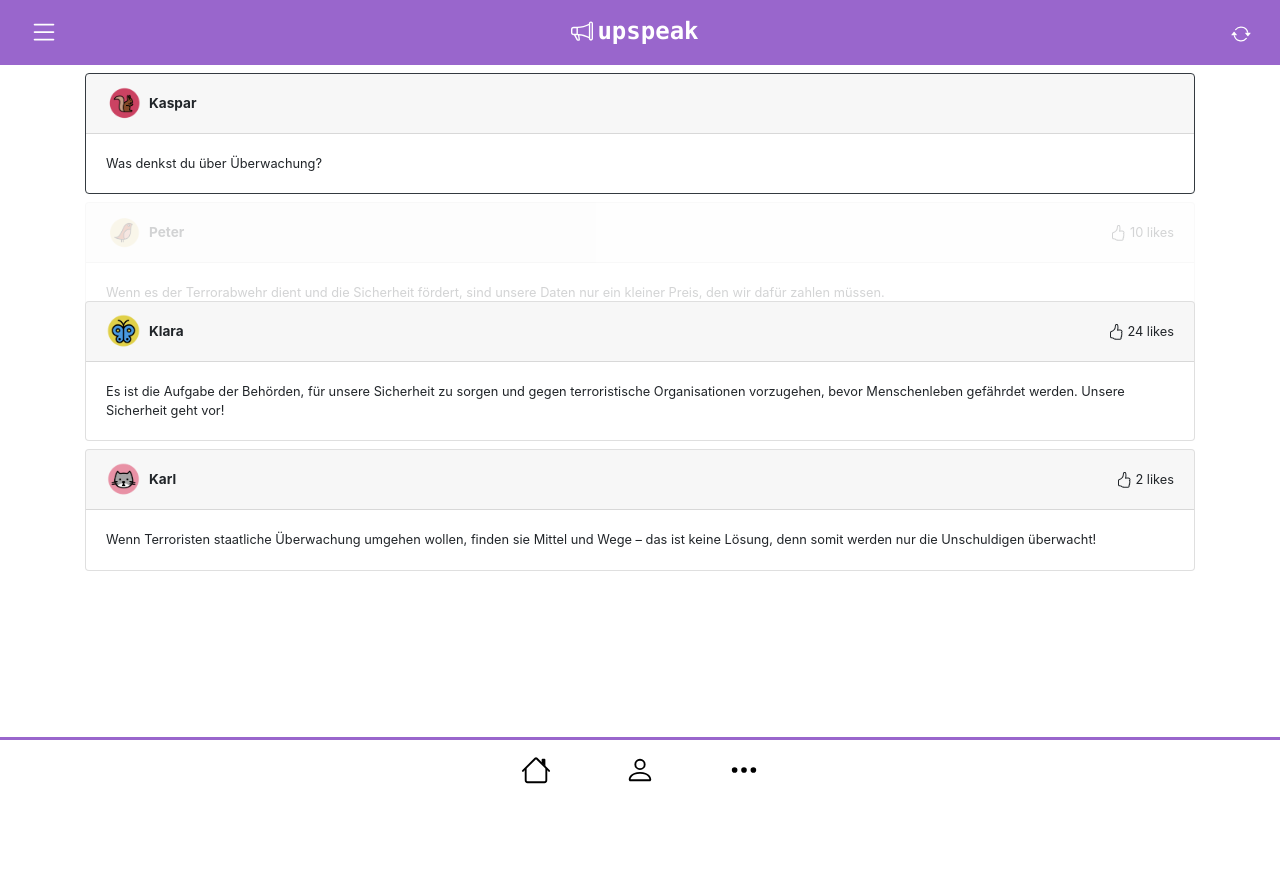
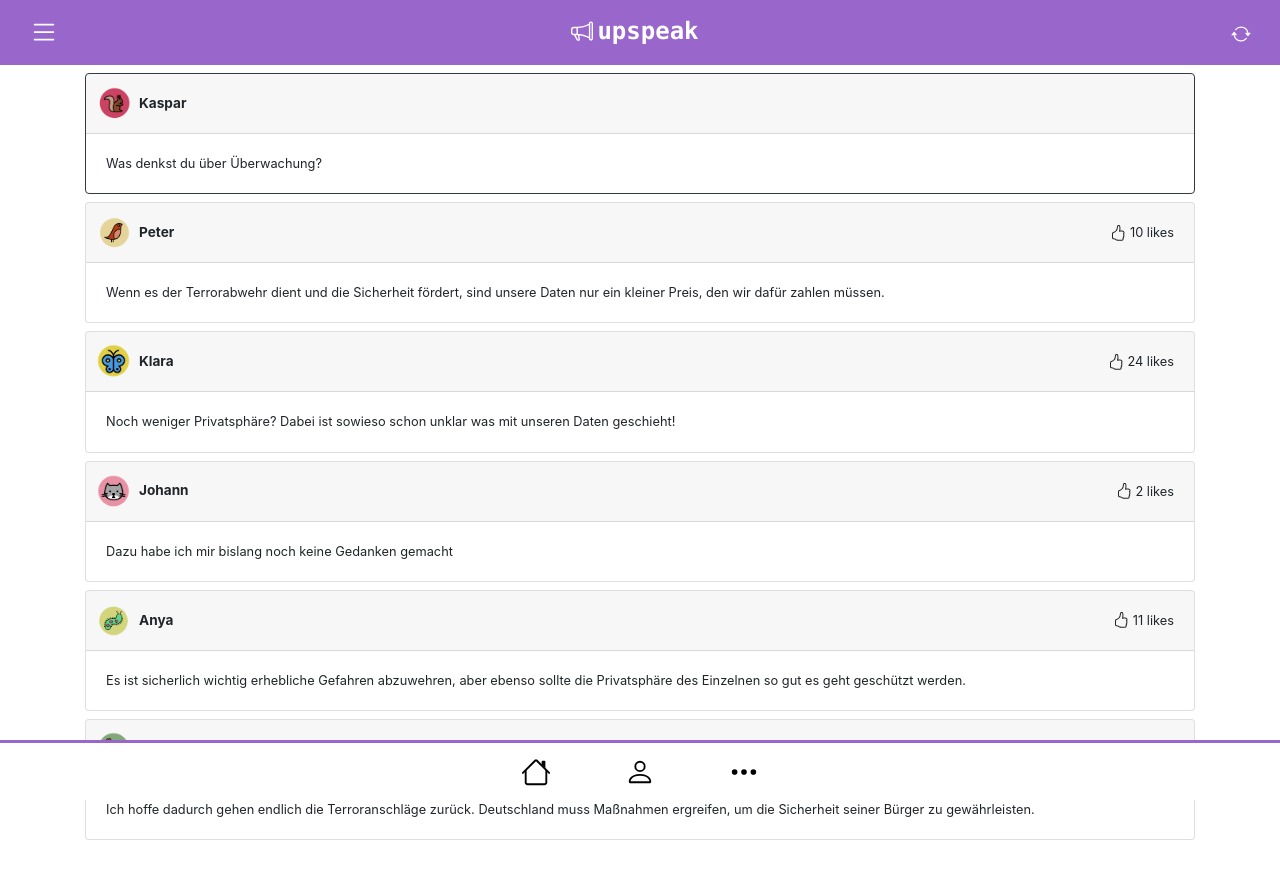
Before and after one commit to peterbayerle/dpil_olympus, a React (Create React App) app: page /p in a window 1280 px wide. Shown: the top 876 px of the page. Before the commit the page ends 800 px from the top, so only its background shows below. Built offline with nearby package versions, Linux system fonts and the light colour scheme.

Commit message:
updated styling a bit, and added proper # posts with timings from the paper

```diff
--- a/src/App.css
+++ b/src/App.css
@@ -8,6 +8,10 @@ html {
 
 .card-text {
     font-size: 80%;
+}
+
+.App {
+    margin-bottom: 66px;
 }
 
 .name {
@@ -21,6 +25,7 @@ html {
 .footer {
     background-color: white;
     border-top: solid #9966CC;
+    height: 60px;
 }
 
 .Post {
@@ -42,6 +47,7 @@ html {
 
 .profilePicture {
     width: 35px;
+    margin-left: -10px;
 }
 
 #olympusLogo {
--- a/src/App.js
+++ b/src/App.js
@@ -6,7 +6,7 @@ import Container from 'react-bootstrap/Container';
 import { question, test_posts, dpil_posts } from './posts.json';
 import './App.css'
 
-var posts = test_posts; // dpil_posts;
+var posts = dpil_posts;
 
 class App extends React.Component {
   constructor(props) {
--- a/src/footer.js
+++ b/src/footer.js
@@ -15,22 +15,22 @@ class Footer extends React.Component {
                     <div>
                         <span className="pr-4">
                             <Button variant="link">
-                                <svg xmlns="http://www.w3.org/2000/svg" width="30" height="30" fillColor="currentColor" className="bi bi-house" viewBox="0 0 16 16">
-                                    <path fill-rule="evenodd" d="M2 13.5V7h1v6.5a.5.5 0 0 0 .5.5h9a.5.5 0 0 0 .5-.5V7h1v6.5a1.5 1.5 0 0 1-1.5 1.5h-9A1.5 1.5 0 0 1 2 13.5zm11-11V6l-2-2V2.5a.5.5 0 0 1 .5-.5h1a.5.5 0 0 1 .5.5z"/>
-                                    <path fill-rule="evenodd" d="M7.293 1.5a1 1 0 0 1 1.414 0l6.647 6.646a.5.5 0 0 1-.708.708L8 2.207 1.354 8.854a.5.5 0 1 1-.708-.708L7.293 1.5z"/>
+                                <svg xmlns="http://www.w3.org/2000/svg" width="30" height="30" className="bi bi-house" viewBox="0 0 16 16">
+                                    <path fillRule="evenodd" d="M2 13.5V7h1v6.5a.5.5 0 0 0 .5.5h9a.5.5 0 0 0 .5-.5V7h1v6.5a1.5 1.5 0 0 1-1.5 1.5h-9A1.5 1.5 0 0 1 2 13.5zm11-11V6l-2-2V2.5a.5.5 0 0 1 .5-.5h1a.5.5 0 0 1 .5.5z"/>
+                                    <path fillRule="evenodd" d="M7.293 1.5a1 1 0 0 1 1.414 0l6.647 6.646a.5.5 0 0 1-.708.708L8 2.207 1.354 8.854a.5.5 0 1 1-.708-.708L7.293 1.5z"/>
                                 </svg>
                             </Button>
                         </span>
                         <span className="pl-4 pr-4">
                             <Button variant="link">
-                                <svg xmlns="http://www.w3.org/2000/svg" width="30" height="30" fillColor="black" className="bi bi-person" viewBox="0 0 16 16">
+                                <svg xmlns="http://www.w3.org/2000/svg" width="30" height="30" className="bi bi-person" viewBox="0 0 16 16">
                                     <path d="M8 8a3 3 0 1 0 0-6 3 3 0 0 0 0 6zm2-3a2 2 0 1 1-4 0 2 2 0 0 1 4 0zm4 8c0 1-1 1-1 1H3s-1 0-1-1 1-4 6-4 6 3 6 4zm-1-.004c-.001-.246-.154-.986-.832-1.664C11.516 10.68 10.289 10 8 10c-2.29 0-3.516.68-4.168 1.332-.678.678-.83 1.418-.832 1.664h10z"/>
                                 </svg>
                             </Button>
                         </span>
                         <span className="pl-4">
                             <Button variant="link">
-                                <svg xmlns="http://www.w3.org/2000/svg" width="30" height="30" fillColor="black" className="bi bi-three-dots" viewBox="0 0 16 16">
+                                <svg xmlns="http://www.w3.org/2000/svg" width="30" height="30" className="bi bi-three-dots" viewBox="0 0 16 16">
                                     <path d="M3 9.5a1.5 1.5 0 1 1 0-3 1.5 1.5 0 0 1 0 3zm5 0a1.5 1.5 0 1 1 0-3 1.5 1.5 0 0 1 0 3zm5 0a1.5 1.5 0 1 1 0-3 1.5 1.5 0 0 1 0 3z"/>
                                 </svg>
                             </Button>
--- a/src/posts.json
+++ b/src/posts.json
@@ -8,15 +8,15 @@
         {"user":"Marlene","likeCount":17,"shareCount":8,"profile_picture":"profile_pictures/profile5.png","text":"Dazu habe ich mir bislang noch keine Gedanken gemacht","timeShow":6,"timeHide":10}
     ],
     "dpil_posts":[
-        {"user":"Peter 0","text":"test post 0","timeShow":0,"timeHide":20},
-        {"user":"Peter 1","text":"test post 1","timeShow":0,"timeHide":30},
-        {"user":"Peter 2","text":"test post 2","timeShow":0,"timeHide":40},
-        {"user":"Peter 3","text":"test post 3","timeShow":0,"timeHide":50},
-        {"user":"Peter 4","text":"test post 4","timeShow":0,"timeHide":60},
-        {"user":"Peter 5","text":"test post 5","timeShow":41,"timeHide":100},
-        {"user":"Peter 6","text":"test post 6","timeShow":51,"timeHide":110},
-        {"user":"Peter 7","text":"test post 7","timeShow":61,"timeHide":120},
-        {"user":"Peter 8","text":"test post 8","timeShow":71,"timeHide":130},
-        {"user":"Peter 9","text":"test post 9","timeShow":81,"timeHide":140}
+        {"user":"Peter","likeCount":10,"shareCount":5,"profile_picture":"profile_pictures/profile1.png","text":"Wenn es der Terrorabwehr dient und die Sicherheit fördert, sind unsere Daten nur ein kleiner Preis, den wir dafür zahlen müssen.","timeShow":0,"timeHide":20},
+        {"user":"Klara","likeCount":24,"shareCount":5,"profile_picture":"profile_pictures/profile2.png","text":"Noch weniger Privatsphäre? Dabei ist sowieso schon unklar was mit unseren Daten geschieht!","timeShow":0,"timeHide":30},
+        {"user":"Johann","likeCount":2,"shareCount":5,"profile_picture":"profile_pictures/profile3.png","text":"Dazu habe ich mir bislang noch keine Gedanken gemacht","timeShow":0,"timeHide":40},
+        {"user":"Anya","likeCount":11,"shareCount":5,"profile_picture":"profile_pictures/profile4.png","text":"Es ist sicherlich wichtig erhebliche Gefahren abzuwehren, aber ebenso sollte die Privatsphäre des Einzelnen so gut es geht geschützt werden.","timeShow":0,"timeHide":50},
+        {"user":"Marlene","likeCount":8,"shareCount":5,"profile_picture":"profile_pictures/profile5.png","text":"Ich hoffe dadurch gehen endlich die Terroranschläge zurück. Deutschland muss Maßnahmen ergreifen, um die Sicherheit seiner Bürger zu gewährleisten.","timeShow":0,"timeHide":60},
+        {"user":"Katharina","likeCount":17,"shareCount":5,"profile_picture":"profile_pictures/profile6.png","text":"Es ist die Aufgabe der Behörden, für unsere Sicherheit zu sorgen und gegen terroristische Organisationen vorzugehen, bevor Menschenleben gefährdet werden. Unsere Sicherheitgeht vor!","timeShow":41,"timeHide":100},
+        {"user":"Otto","likeCount":7,"shareCount":5,"profile_picture":"profile_pictures/profile7.png","text":"Das wäre ein gezielter Angriff auf die Grundrechte! ➢ Unter dem Vorwand uns vor terroristischen Anschlägen beschützen zu wollen, beschattet der Staat seine BürgerInnen...super…","timeShow":51,"timeHide":110},
+        {"user":"Werner","likeCount":22,"shareCount":5,"profile_picture":"profile_pictures/profile8.png","text":"Ich stelle meine Privatsphäre nicht über das kollektive Wohlergehen!","timeShow":61,"timeHide":120},
+        {"user":"Johanna","likeCount":14,"shareCount":5,"profile_picture":"profile_pictures/profile9.png","text":"Wenn die Überwachungsmaßnahmen noch weiter ausgedehnt werden, wäre es ein massiver Eingriff in die Privatsphäre der BürgerInnen. Zudem gibt es kaum Schutz gegen staatliche Überwachung…","timeShow":71,"timeHide":130},
+        {"user":"Karl","likeCount":8,"shareCount":5,"profile_picture":"profile_pictures/profile10.png","text":"Da bin ich jetzt aber überfragt…","timeShow":81,"timeHide":140}
     ]
 }
```
